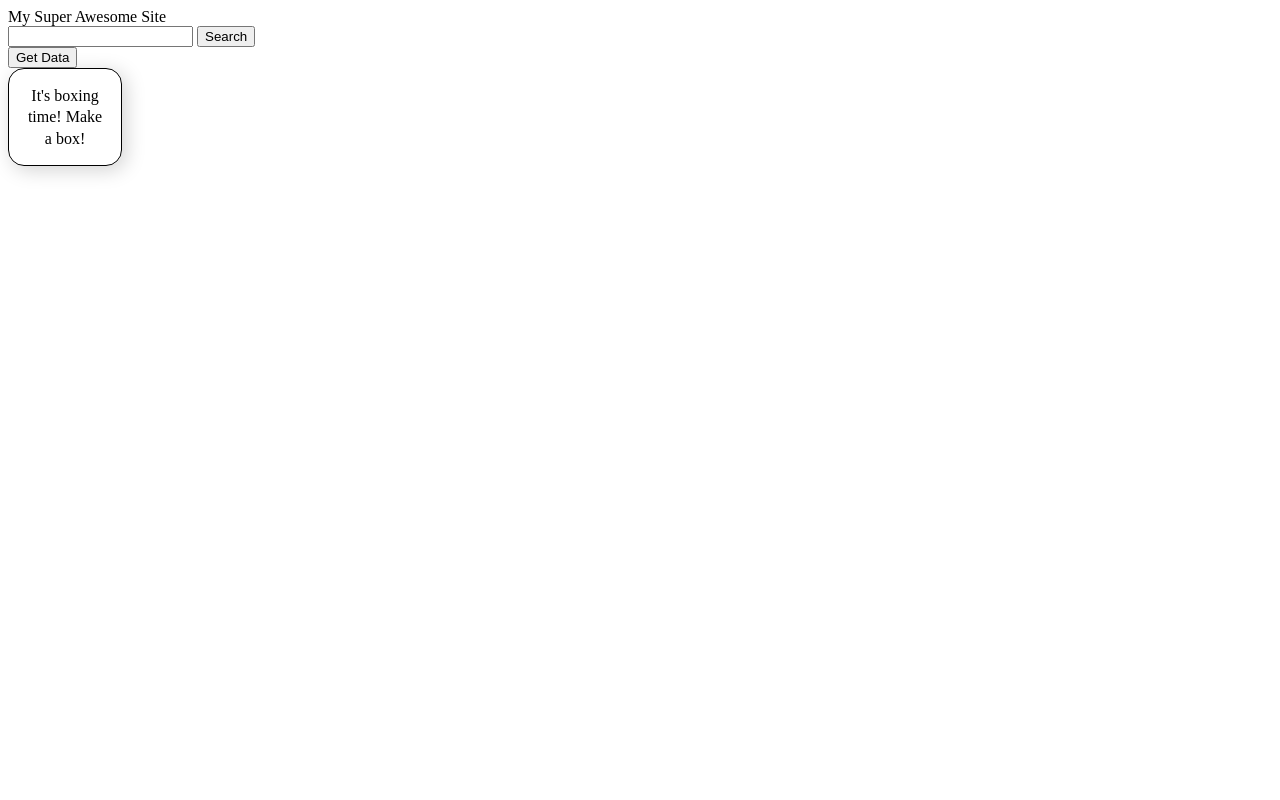
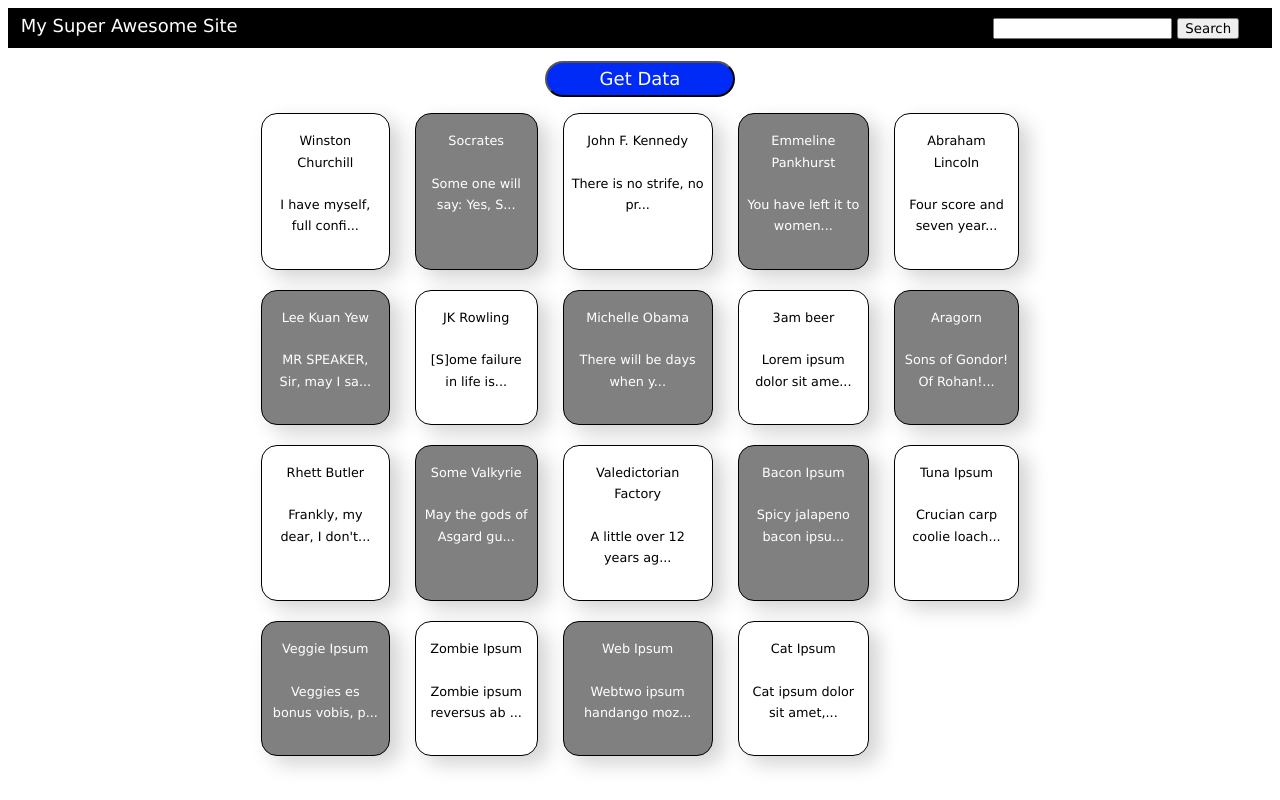
Before and after one commit to wdi-sg/card-search, a plain HTML site: page index.html in a window 1280 px wide. Both pictures are taken after a click on the button "Get Data". Drawn offline with Linux system fonts and the light colour scheme; no server answers.

Commit message:
complete exercise and extra

```diff
--- a/index.html
+++ b/index.html
@@ -5,20 +5,25 @@
     <meta name="viewport" content="width=device-width, initial-scale=1.0">
     <meta http-equiv="X-UA-Compatible" content="ie=edge">
     <link rel="stylesheet" href="style.css">
+    <script type="text/javascript" src="db.js"></script>
     <script src="script.js"></script>
     <title>Cloud Cuckoolanders</title>
 </head>
 <body>
-    My Super Awesome Site
-    <form>
-        <input type="text" name="searchString" />
-        <input type="submit" value="Search">
-    </form>
-    <button>Get Data</button>
-    <div class="container">
-        <div>
-            It's boxing time! Make a box!
+    <div id="header">
+        <div id="headerLeft">
+            <span id="heading">My Super Awesome Site</span>
         </div>
+    <!-- <form> -->
+        <div id="headerRight">
+            <input id="search" type="text" name="searchString" />
+            <input type="submit" value="Search">
+        </div>
+    <!-- </form> -->
     </div>
+    <div id="button">
+        <button>Get Data</button>
+    </div>
+    <div class="grid-container"></div>
 </body>
 </html>
--- a/script.js
+++ b/script.js
@@ -1,37 +1,124 @@
-function addDivToPage(divContent){
+
+
+function addDivToPage(name, snippet){
     // I intend to use this function to add squares containing some text to the document. IT doesn't seem to be working so well...
+
+
+    // create div elements, set innerHTML to parameter given and set class to "box"
     var element = document.createElement('div');
-    element.textContent = divContent;
-    document.appendChild(element);
+    element.innerHTML = name + "<br><br>" + snippet;
+    element.className = "box";
+    element.dataset.name = name;
+    element.dataset.type = 0;
+    element.addEventListener("click", function() {
+        var nm = this.dataset.name;
+        var tp = this.dataset.type;
+        if (tp === "0") {
+            this.innerHTML = nm + "<br><br>" + db[nm];
+            this.dataset.type = 1;
+        } else {
+            this.innerHTML = nm + "<br><br>" + db[nm].slice(0,25) + "...";
+            this.dataset.type = 0;
+        }
+    })
+
+
+    // append the divs to the container div
+    var container = document.getElementsByClassName("grid-container")[0];
+    container.appendChild(element);
 }
 
 function handleDataLoaded(){
+
+
     // This function should take the data that the server sends to you, and show snippets of text inside boxes that are to be displayed in a grid.
+    var container = document.getElementsByClassName("grid-container")[0];
+    while (container.childElementCount > 0) {
+        container.removeChild(container.firstChild);
+    }
 
-    // Every second square should have its background slightly tinted gray to give a chessboard-like aesthetic.
 
+    // pass characters' names and their quotes as parameters to addDivToPage function
+    var whiteColor = true;
+    for (character in db) {
+        var name = character;
+        var snippet = db[character].slice(0, 25) + "...";
+        addDivToPage(name, snippet);
+
+
+        // Every second square should have its background slightly tinted gray to give a chessboard-like aesthetic.
+        if (whiteColor === true) {
+            container.lastChild.style.backgroundColor = "white";
+            whiteColor = false;
+        } else {
+            container.lastChild.style.backgroundColor = "gray";
+            container.lastChild.style.color = "white";
+            whiteColor = true;
+        }
+    }
 }
 
 function handleSearch(event){
+
+
     // This function is called when the user clicks the search button. It should make it so that only the squares containing text that match what the user typed in are displayed. Squares that do not contain text that match the user's input should be hidden.
+    // event.preventDefault();
+    var search = document.getElementById("search");
+    var box = document.getElementsByClassName("box");
+
+
+    // Bonus: Highlight the parts of the text that match the user's input.
+    // remove highlighted words
+    if (document.getElementsByClassName("highlight").length > 0) {
+        document.getElementsByClassName("highlight")[0].classList.remove("highlight");
+    }
+    for (var i = 0; i < box.length; i++) {
+        if (box[i].textContent.toLowerCase().includes(search.value)) {
+
+
+            // picks out the snippet that contains the text
+            var matched = box[i].innerHTML;
+            var start = matched.toLowerCase().indexOf(search.value);
+            var toChange = matched.slice(start, start + search.value.length);
+
+
+            // replace the target string into a span with class highlight
+            var newMatched = matched.replace(toChange, "<span class='highlight'>" + toChange + "</span>");
+            box[i].innerHTML = newMatched;
+        }
+    }
+
 
     // If the user's input is an empty string, all the squares should be displayed!
-
-    // Bonus: Highlight the parts of the text that match the user's input.
+    if (search.value === "") {
+        for (var i = 0; i < box.length; i++) {
+            box[i].style.visibility = "visible";
+        }
+    }
 }
 
+
 // This function is called when the button labeled "Get Data" is pressed. Its purpose is to fetch data from the server, which will arrive in JSON format. But somehow this function sometimes behaves oddly, especially when the connection to the server is unreliable or slow......
-function getData(){
-    var xhr = new XMLHttpRequest();
-    xhr.addEventListener('error', function(){console.log('Something went wrong')});
-    xhr.addEventListener('load', handleDataLoaded);
-    xhr.open('GET', '/db.json', false);
-    xhr.send();
-}
+// function getData(){
+//     var xhr = new XMLHttpRequest();
+//     xhr.addEventListener('error', function() {
+//         console.log('Something went wrong');
+//     });
+//     xhr.addEventListener('load', handleDataLoaded);
+//     xhr.open('GET', "http://10.193.240.98/names/");
+//     xhr.send();
+// }
 
 document.addEventListener('DOMContentLoaded', function(){
-    var searchInput = document.querySelectorAll('input')[1];
+    var searchInput = document.getElementsByTagName('input')[1];
     searchInput.addEventListener('click', handleSearch);
+    document.addEventListener('keypress', function(event) {
+        if (event.code === "Enter") {
+            handleSearch();
+        }
+    });
 
-    document.querySelector('button').addEventListener('click', getData);
+
+    // document.querySelector('button').addEventListener('click', getData);
+    document.querySelector('button').addEventListener('click', handleDataLoaded);
 })
--- a/style.css
+++ b/style.css
@@ -1,10 +1,77 @@
-.container > div {
-    width: 5rem;
-    height: 4rem;
+* {
+	font-family: Verdana, Geneva, sans-serif;
+}
+
+button {
+	height: 90%;
+    width: 15%;
+    border-radius: 5rem;
+    background-color: #002AF5;
+    color: white;
+    font-size: 18px;
+    font-weight: 100;
+}
+
+.grid-container {
+	display: grid;
+    grid-template-columns: auto auto auto auto auto;
+    width: 60%;
+    margin: 0 auto;
+    padding: 1%;
+    align-content: center;
+    grid-gap: 20px 25px;
+}
+
+.grid-container > div {
+	display: inline-block;
+    font-size: 0.8rem;
     line-height: 1.33rem;
     text-align: center;
     border: 1px solid black;
-    box-shadow: 4px 4px 20px lightgray;
+    box-shadow: 10px 8px 20px lightgrey;
     border-radius: 1rem;
-    padding: 1rem;
+    padding: 1rem 0.5rem 2rem 0.5rem;
 }
+
+.highlight {
+    background-color: #002AF5;
+    color: white;
+}
+
+#header {
+	height: 40px;
+	width: 100%;
+	background-color: black;
+}
+
+#headerLeft {
+	display: inline-block;
+	position: relative;
+	height: 100%;
+	width: 48%;
+	text-align: left;
+	color: white;
+	font-size: 18px;
+	font-weight: 500;
+	line-height: 2;
+	padding-left: 1%;
+	overflow: hidden;
+}
+
+#headerRight {
+	display: inline-block;
+    position: relative;
+    height: 100%;
+    width: 48%;
+    text-align: right;
+    overflow: hidden;
+    line-height: 2.5;
+}
+
+#button {
+	display: block;
+    height: 40px;
+    width: 100%;
+    margin-top: 1%;
+    text-align: center;
+}
```
